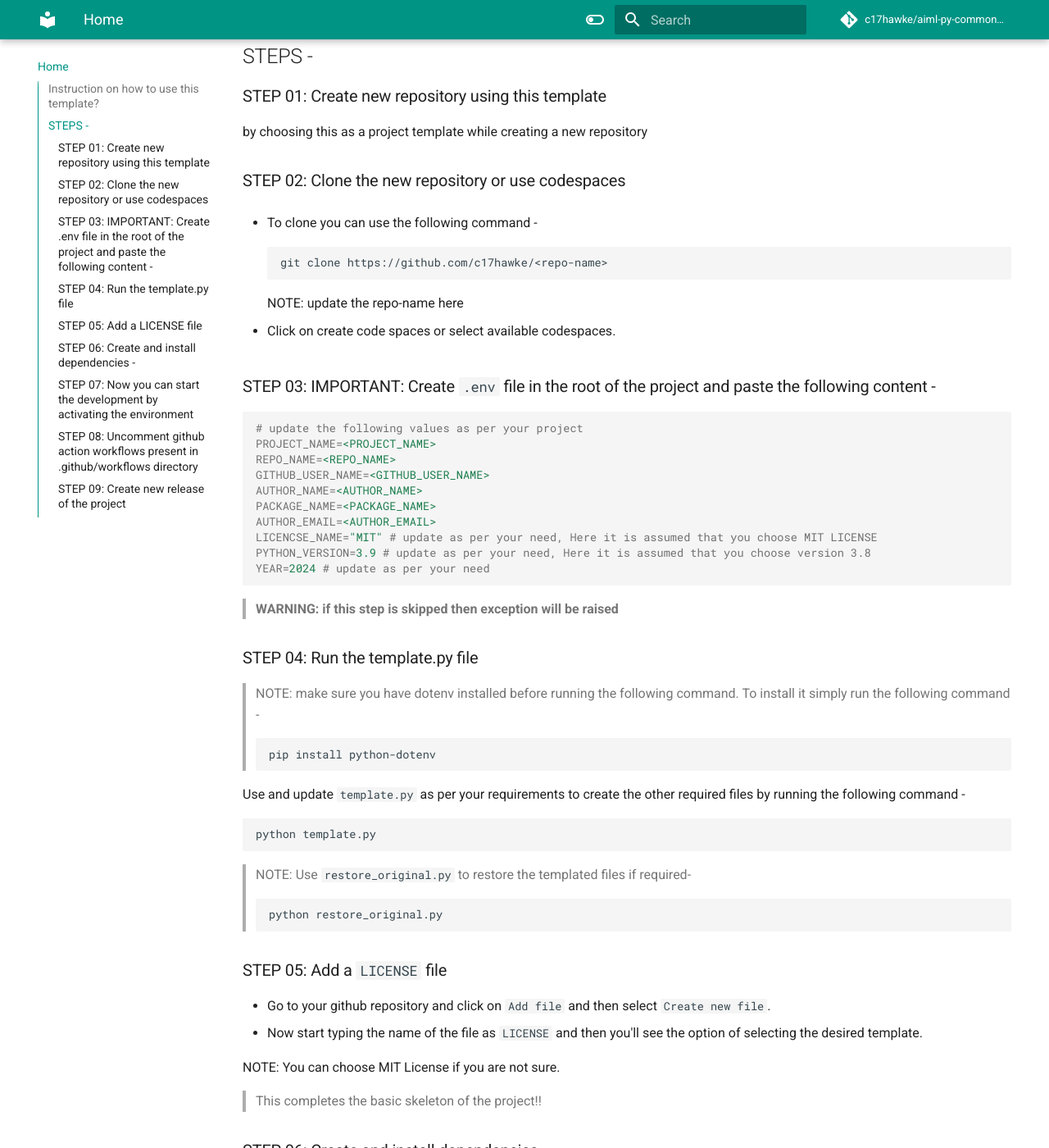
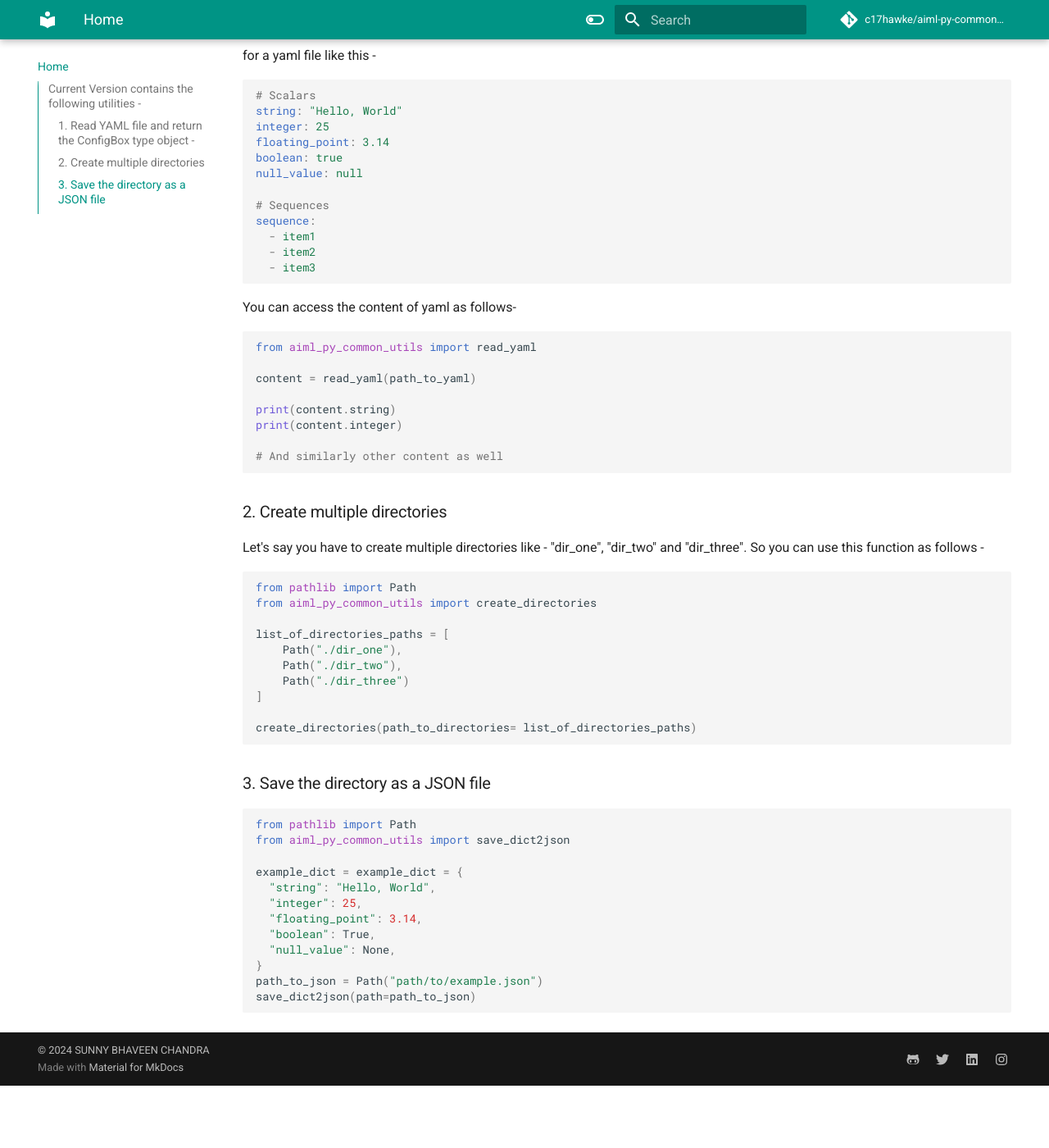
Before and after one commit to c17hawke/aiml-py-common-utils, an MkDocs documentation site: the page built from docs/index.md, in a window 1280 px wide and 1400 px high, scrolled down 335 px. Shown: the whole window at 82% size. Built offline with MkDocs 1.6.1 and Material for MkDocs 9.7.7, drawn with Linux system fonts in a browser that asks for light colours; comment, search, counter and statistics services are not loaded; after the commit the page ends 1659 px from its top, so only the background shows below that; some of the changed text lies outside the part shown.

Commit message:
docs update for 3 functions

````diff
--- a/docs/index.md
+++ b/docs/index.md
@@ -1,96 +1,71 @@
-# python template (UPDATE THIS WITH ORIGINAL DOCUMENTATION RELATED INFORMATION LATER)
+# AIML PYTHON COMMON UTILS
 
-## Instruction on how to use this template?
+This repository contains the most commonly used utilities that can be used in almost any AIML application.
 
-Documentation: `https://c17hawke.github.io/<repo-name>/<add project board link if any>`
+## Current Version contains the following utilities -
 
-## STEPS -
+### 1. Read YAML file and return the ConfigBox type object -
 
-### STEP 01: Create new repository using this template
+for a yaml file like this -
 
-by choosing this as a project template while creating a new repository
+```yaml
+# Scalars
+string: "Hello, World"
+integer: 25
+floating_point: 3.14
+boolean: true
+null_value: null
 
-### STEP 02: Clone the new repository or use codespaces
+# Sequences
+sequence:
+  - item1
+  - item2
+  - item3
+```
+You can access the content of yaml as follows-
 
-- To clone you can use the following command -
-    ```bash
-    git clone https://github.com/c17hawke/<repo-name>
-    ```
-    NOTE: update the repo-name here
+```python
+from aiml_py_common_utils import read_yaml
 
-- Click on create code spaces or select available codespaces.
+content = read_yaml(path_to_yaml)
 
-### STEP 03: IMPORTANT: Create `.env` file in the root of the project and paste the following content -
+print(content.string)
+print(content.integer)
 
-```ini
-# update the following values as per your project
-PROJECT_NAME=<PROJECT_NAME>
-REPO_NAME=<REPO_NAME>
-GITHUB_USER_NAME=<GITHUB_USER_NAME>
-AUTHOR_NAME=<AUTHOR_NAME>
-PACKAGE_NAME=<PACKAGE_NAME>
-AUTHOR_EMAIL=<AUTHOR_EMAIL>
-LICENCSE_NAME="MIT" # update as per your need, Here it is assumed that you choose MIT LICENSE
-PYTHON_VERSION=3.9 # update as per your need, Here it is assumed that you choose version 3.8
-YEAR=2024 # update as per your need
+# And similarly other content as well
 ```
 
-> **WARNING: if this step is skipped then exception will be raised**
+### 2. Create multiple directories
+
+Let's say you have to create multiple directories like - "dir_one", "dir_two" and "dir_three". So you can use this function as follows -
+
+```python
+from pathlib import Path
+from aiml_py_common_utils import create_directories
+
+list_of_directories_paths = [
+    Path("./dir_one"),
+    Path("./dir_two"),
+    Path("./dir_three")
+]
+
+create_directories(path_to_directories= list_of_directories_paths)
+```
+
+### 3. Save the directory as a JSON file
 
 
-### STEP 04: Run the template.py file
+```python
+from pathlib import Path
+from aiml_py_common_utils import save_dict2json
 
-> NOTE: make sure you have dotenv installed before running the following command. To install it simply run the following command -
-> ```bash
-> pip install python-dotenv
-> ```
-
-Use and update `template.py` as per your requirements to create the other required files by running the following command -
-
-```bash
-python template.py
+example_dict = example_dict = {
+  "string": "Hello, World",
+  "integer": 25,
+  "floating_point": 3.14,
+  "boolean": True,
+  "null_value": None,
+}
+path_to_json = Path("path/to/example.json")
+save_dict2json(path=path_to_json)
 ```
-
-> NOTE: Use `restore_original.py` to restore the templated files if required-
-> ```bash
-> python restore_original.py
-> ```
-
-### STEP 05: Add a `LICENSE` file
-
-- Go to your github repository and click on `Add file` and then select `Create new file`.
-- Now start typing the name of the file as `LICENSE` and then you'll see the option of selecting the desired template.
-
-NOTE: You can choose MIT License if you are not sure.
-
-> This completes the basic skeleton of the project!!
-
-### STEP 06: Create and install dependencies -
-
-- It is assumed that `anaconda` or `miniconda` is intalled in the system. If not then please do your setup by following this tutorial - https://youtu.be/bVM-QujJ0AI
-
-- Update the `requirements_dev.txt` and `requirements.txt` files with the project requirements (i.e. required libraries)
-- Now run the `init_setup.sh` file by running the following command -
-    ```bash
-    bash init_setup.sh
-    ```
-NOTE: if in case you face difficulty in running the `init_setup.sh` file then you can run the command mentioned in it one by one in the terminal to get the same result.
-
-> This completes the environment setup of the project!!
-
-### STEP 07: Now you can start the development by activating the environment
-
-- To activate the environment run the following command -
-    ```bash
-    conda activate ./env
-    ```
-
-### STEP 08: Uncomment github action workflows present in `.github/workflows` directory
-
-### STEP 09: Create new release of the project
-
-- After developement you can create release of your project to make this project available at `pypi.org`.
-- For this you will need PYPI token, which can be created from your `pypi` profile section.
-- And the above token should be added to the secret variables of the repository.
-
-> END NOTE: AFTER THE FINAL STEP UPDATE README AND DOCS FOR YOUR PROJECT!!
````
